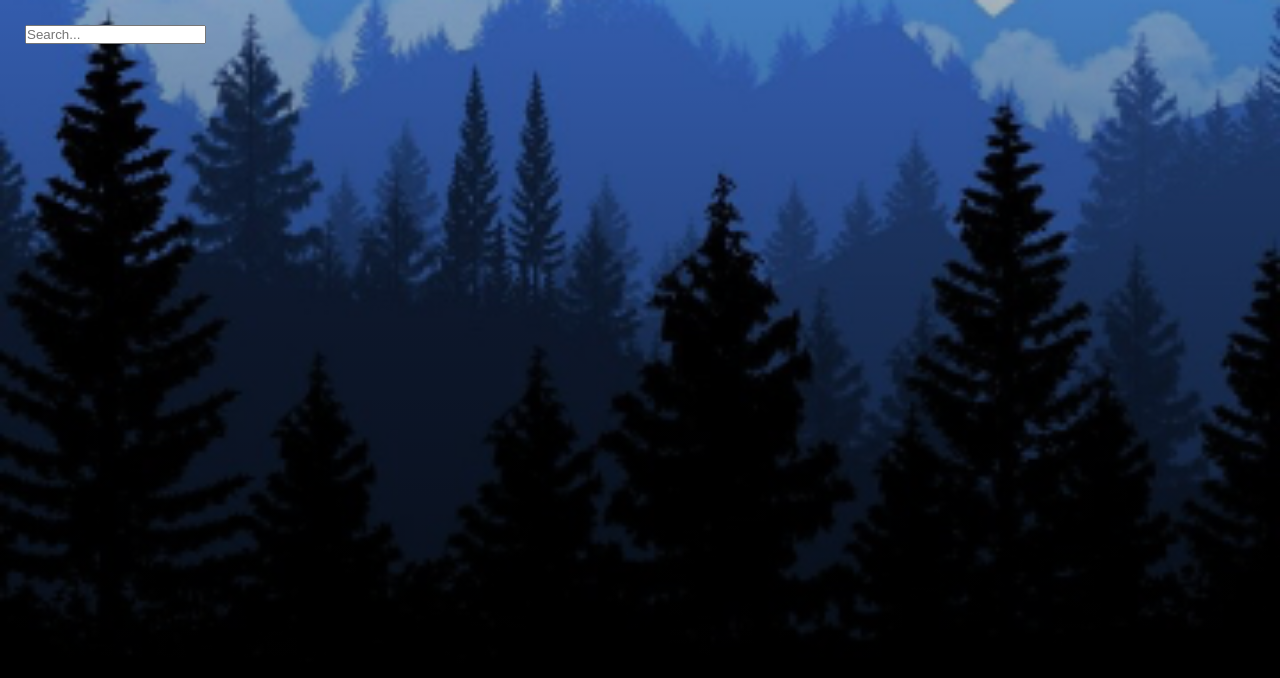
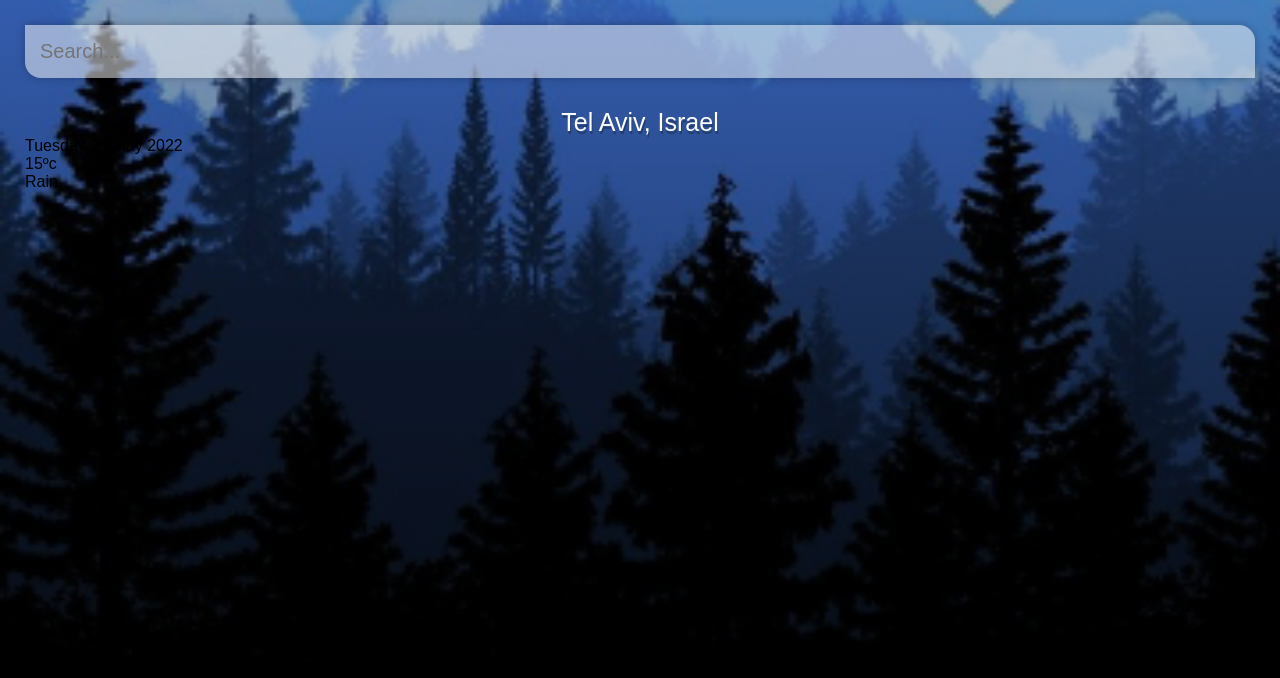
Before and after one commit to ronitafter/weather_app, a Vue app: page / in a window 1280 px wide. Shown: the top 678 px of the page. Built offline with nearby package versions, Linux system fonts and the light colour scheme.

Commit message:
added style 2

```diff
--- a/src/App.vue
+++ b/src/App.vue
@@ -4,6 +4,16 @@
     <div class="search-box">
       <input type="text" name="" id=""
       class="search-bar" placeholder="Search..."/>
+    </div>
+    <div class="weather-wrap">
+      <div class="location-box">
+        <div class="location">Tel Aviv, Israel</div>
+        <div class="date">Tuesday 24 May 2022</div>
+      </div>
+      <div class="weather-box">
+        <div class="temp">15ºc</div>
+        <div class="weather">Rain</div>
+      </div>
     </div>
   </main>
 </div>
@@ -44,4 +54,35 @@ main{
   width: 100%;
   margin-bottom: 30px;
 }
+
+.search-box .search-bar{
+  display:block;
+  width: 100%;
+  padding: 15px;
+  color: #313131;
+  font-size: 20px;
+  appearance: none;
+  border: none;
+  outline: none;
+  background: none;
+  box-shadow: 0px 0px 8px rgba(0, 0, 0, 0.25);
+  background-color: rgba(255, 255, 255, 0.5);
+  border-radius: 0px 16px 0px 16px;
+  transition: 0.4s;
+}
+
+.search-box .search-bar:focus {
+  box-shadow: 0px 0px 16px rgba(0, 0, 0, 0.25);
+  background-color: rgba(255, 255, 255, 0.75);
+  border-radius: 16px 0px 16px 0px;
+}
+
+.location-box .location{
+  color: #fff;
+  font-size: 25px;
+  font-weight: 500;
+  text-align: center;
+  text-shadow: 1px 3px rgba(0, 0, 0, 0.25);
+
+}
 </style>
```
